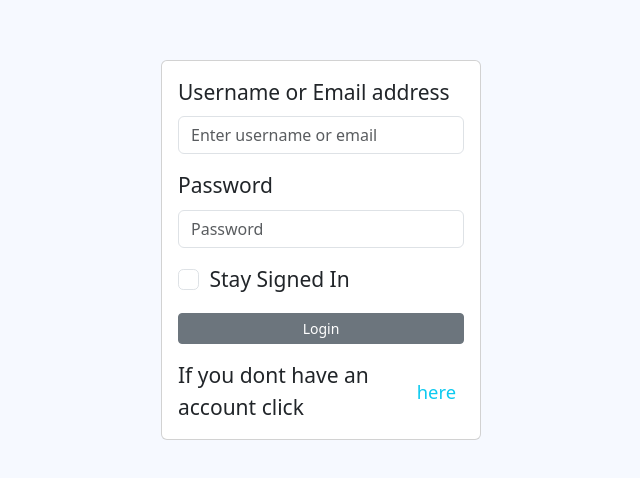
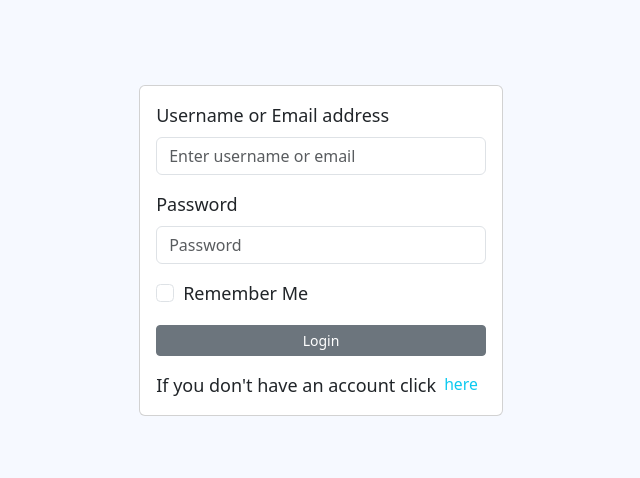
Before and after one commit to Muhereza-Joel/knowledge-share, a React (Create React App) app: page / in a window 1280 px wide. Shown: the part 150-628 px from the top of the page, without its empty margins (319-959 px from the left). Built offline with nearby package versions, Linux system fonts and the light colour scheme.

Commit message:
implemented login functionality using test data

```diff
--- a/src/components/login.js
+++ b/src/components/login.js
@@ -1,11 +1,19 @@
 import React, { Component } from 'react';
-import 'bootstrap/dist/css/bootstrap.css'
+import 'bootstrap/dist/css/bootstrap.css';
 import Button from 'react-bootstrap/Button';
 import Form from 'react-bootstrap/Form';
 import { Nav } from 'react-bootstrap';
 
 class Login extends Component {
-    state = {};
+  state = {
+    email: '',
+    password: '',
+    rememberMe: false,
+    errors: {
+      email: '',
+      password: '',
+    },
+  };
 
   style = {
     backgroundColor: '#f6f9ff',
@@ -14,35 +22,160 @@ class Login extends Component {
     flexDirection: 'column',
     alignItems: 'center',
     justifyContent: 'center',
-      fontSize: 'calc(5px + 2vmin)',
+    fontSize: 'calc(10px + 1vmin)',
     color: 'white',
   };
 
+  componentDidMount() {
+    const storedFormValues = JSON.parse(localStorage.getItem('loginFormValues')) || {};
+    const { errors, rememberMe, ...rest } = storedFormValues;
+    this.setState({
+      ...rest,
+      rememberMe: Boolean(rememberMe),
+    });
+  }
+
+
+  componentDidUpdate() {
+    const { errors, ...valuesToStore } = this.state; // Exclude errors from values to store
+    localStorage.setItem('loginFormValues', JSON.stringify(valuesToStore));
+  }
+
+
+
+  handleChange = (e) => {
+    const { name, type, checked } = e.target;
+    const value = type === 'checkbox' ? checked : e.target.value;
+
+    this.setState((prevState) => ({
+        [name]: value,
+        errors: {
+          ...prevState.errors,
+          [name]: '',
+        },
+      }));
+  };
+
+
+  handleBlur = (e) => {
+    const { name, value } = e.target;
+
+    if (!value.trim()) {
+      this.setState((prevState) => ({
+        errors: {
+          ...prevState.errors,
+          [name]: `${name.charAt(0).toUpperCase() + name.slice(1)} is required`,
+        },
+      }));
+    }
+  };
+
+  handleSubmit = async (e) => {
+    e.preventDefault();
+
+    const errors = {};
+    if (!this.state.email.trim()) {
+      errors.email = 'Email is required';
+
+    }
+
+    if (!this.state.password.trim()) {
+      errors.password = 'Password is required';
+
+    }
+
+
+    const { email, password } = this.state;
+
+    if (Object.keys(errors).length === 0) {
+
+        try {
+            const response = await fetch('http://localhost:3001/api/login', {
+            method: 'POST',
+            headers: {
+                'Content-Type': 'application/json',
+            },
+            body: JSON.stringify({ email, password }),
+            mode: 'cors'
+
+            });
+
+            if (response.ok) {
+            const result = await response.json();
+
+            if (result.success) {
+                this.setState({ isLoggedIn: true });
+                alert('Login successful!');
+            } else {
+                alert('Login failed. Invalid credentials.');
+            }
+            } else {
+               alert('Error in backend authentication.');
+            }
+        } catch (error) {
+            console.error('Error:', error);
+        }
+    }
+
+     // Update the state with errors
+     this.setState({ errors });
+
+  };
+
   render() {
+    const { errors } = this.state;
+
     return (
       <div style={this.style}>
-                     <Form className='card p-3 w-25'>
+        <Form className='card p-3' onSubmit={this.handleSubmit} noValidate>
           <Form.Group className="mb-3" controlId="formBasicEmail">
             <Form.Label className='text-dark'>Username or Email address</Form.Label>
-                        <Form.Control type="email" placeholder="Enter username or email" required/>
-
+            <Form.Control
+              type="email"
+              name="email"
+              placeholder="Enter username or email"
+              onChange={this.handleChange}
+              onBlur={this.handleBlur}
+              value={this.state.email}
+              required
+            />
+            {errors.email && <small className="text-danger">{errors.email}</small>}
           </Form.Group>
 
           <Form.Group className="mb-3" controlId="formBasicPassword">
             <Form.Label className='text-dark'>Password</Form.Label>
-                        <Form.Control type="password" placeholder="Password" required/>
+            <Form.Control
+              type="password"
+              name="password"
+              placeholder="Password"
+              onChange={this.handleChange}
+              onBlur={this.handleBlur}
+              value={this.state.password}
+              required
+            />
+            {errors.password && <small className="text-danger">{errors.password}</small>}
           </Form.Group>
+
           <Form.Group className="mb-3" controlId="formBasicCheckbox">
-                        <Form.Check type="checkbox" label="Stay Signed In" />
+            <Form.Check
+              type="checkbox"
+              name="rememberMe"
+              label="Remember Me"
+              onChange={this.handleChange}
+              checked={this.state.rememberMe}
+            />
           </Form.Group>
-                    <Button variant="secondary" type="submit"className='btn-sm'>
+
+          <Button variant="secondary" type="submit" className='btn-sm'>
             Login
           </Button>
 
           <Nav.Item className='d-flex align-items-center mt-3'>
-                        If you dont have an account click
+            If you don't have an account click
             <small>
-                        <Nav.Link href="/auth/register" className='text-info px-2'>here</Nav.Link>
+              <Nav.Link href="/auth/register" className='text-info px-2'>
+                here
+              </Nav.Link>
             </small>
           </Nav.Item>
         </Form>
--- a/src/components/register.js
+++ b/src/components/register.js
@@ -21,8 +21,8 @@ class Register extends Component {
     render() {
         return (
            <div style={this.style}>
-                     <Form className='card p-3 w-25'>
-                    <Form.Group className="mb-3" controlId="formBasicEmail">
+                     <Form className='card p-3'>
+                    <Form.Group className="mb-3" controlId="formBasicUsername">
                         <Form.Label className='text-dark'>Username</Form.Label>
                         <Form.Control type="email" placeholder="Enter your username" required/>
 
@@ -43,9 +43,9 @@ class Register extends Component {
                     </Button>
 
                     <Nav.Item className='d-flex align-items-center mt-3'>
-                        You have an account click!
+                        You have an account click
                     <small>
-                        <Nav.Link href="/auth/login" className='text-info px-2'>Login</Nav.Link>
+                        <Nav.Link href="/auth/login" className='text-info px-2'>here to login</Nav.Link>
                     </small>
                     </Nav.Item>
                     </Form>
```
Lines whose indentation alone changed are shown as unchanged.
